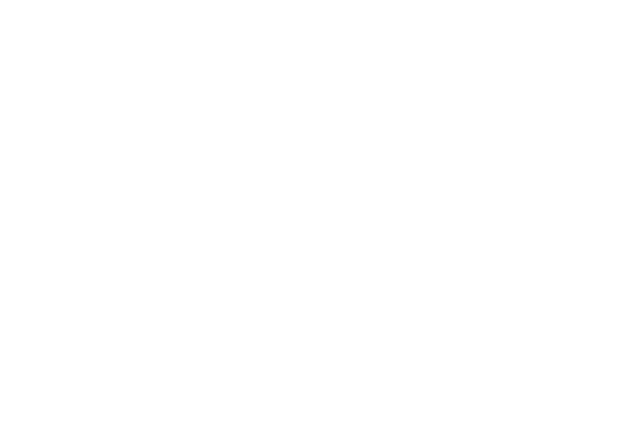
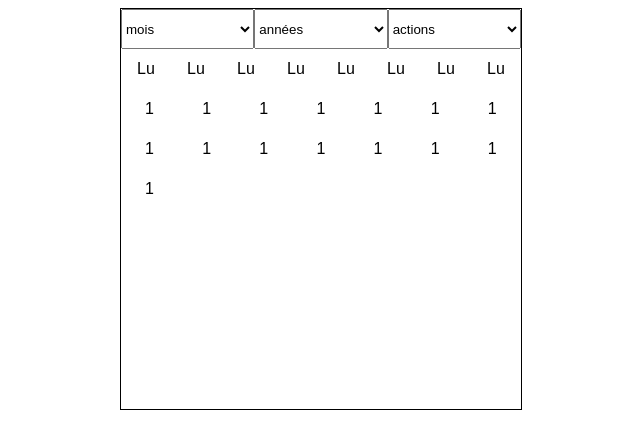
Before and after one commit to benjaminchazelle/Ubicalendar, a Vue app: page / in a window 1280 px wide. Shown: the top 448 px of the page, without its empty margins (319-959 px from the left). Built offline with nearby package versions, Linux system fonts and the light colour scheme.

Commit message:
First UI draft

```diff
--- a/src/App.vue
+++ b/src/App.vue
@@ -17,7 +17,8 @@
 
 <style>
     #app {
-  display:flex;
+        font-family: sans-serif;
+        display: flex;
         justify-content: center;
     }
 </style>
--- a/src/components/UbiCalendar.vue
+++ b/src/components/UbiCalendar.vue
@@ -1,17 +1,85 @@
 <template>
-  <div class="calendar">
-
-  </div>
+    <div class="calendar">
+        <div class="header">
+            <select>
+                <option>mois</option>
+            </select>
+            <select>
+                <option>années</option>
+            </select>
+            <select>
+                <option>actions</option>
+            </select>
+        </div>
+        <div class="weekdays">
+            <div>Lu</div>
+            <div>Lu</div>
+            <div>Lu</div>
+            <div>Lu</div>
+            <div>Lu</div>
+            <div>Lu</div>
+            <div>Lu</div>
+            <div>Lu</div>
+        </div>
+        <div class="dates">
+            <div>1</div>
+            <div>1</div>
+            <div>1</div>
+            <div>1</div>
+            <div>1</div>
+            <div>1</div>
+            <div>1</div>
+            <div>1</div>
+            <div>1</div>
+            <div>1</div>
+            <div>1</div>
+            <div>1</div>
+            <div>1</div>
+            <div>1</div>
+            <div>1</div>
+        </div>
+    </div>
 </template>
 
 <script>
-export default {
-  name: 'UbiCalendar',
-  props: {
-  }
-}
+    export default {
+        name: 'UbiCalendar',
+        props: {}
+    }
 </script>
 
 <style scoped>
+    .calendar {
+        width:400px;
+        height:400px;
+        border:1px solid;
+    }
+
+    .header {
+        display: flex;
+        width: 100%;
+    }
+
+    .header select {
+        flex: 1;
+        height:40px;
+        line-height:40px;
+    }
+
+    .weekdays, .dates {
+        display: flex;
+    }
+
+    .weekdays div, .dates div {
+        width: 14.28%;
+        text-align: center;
+        height:40px;
+        line-height:40px;
+    }
+
+    .dates {
+        flex-wrap: wrap;
+    }
+
 
 </style>
```
Lines whose indentation alone changed are shown as unchanged.
